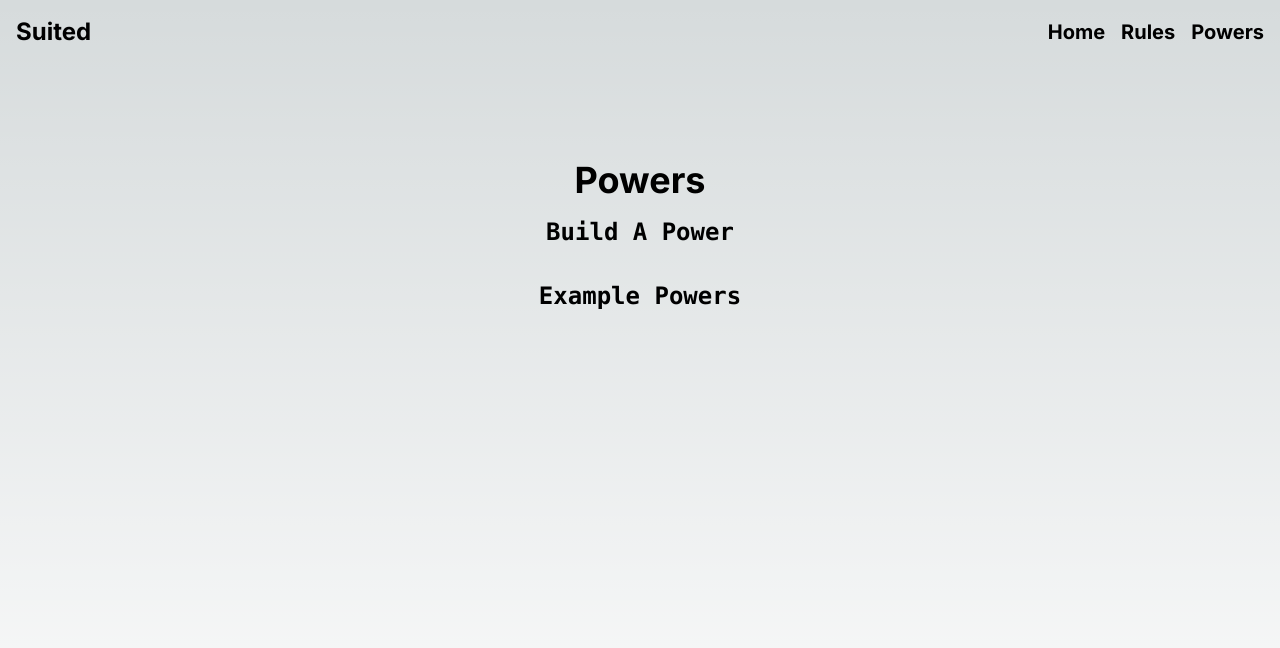
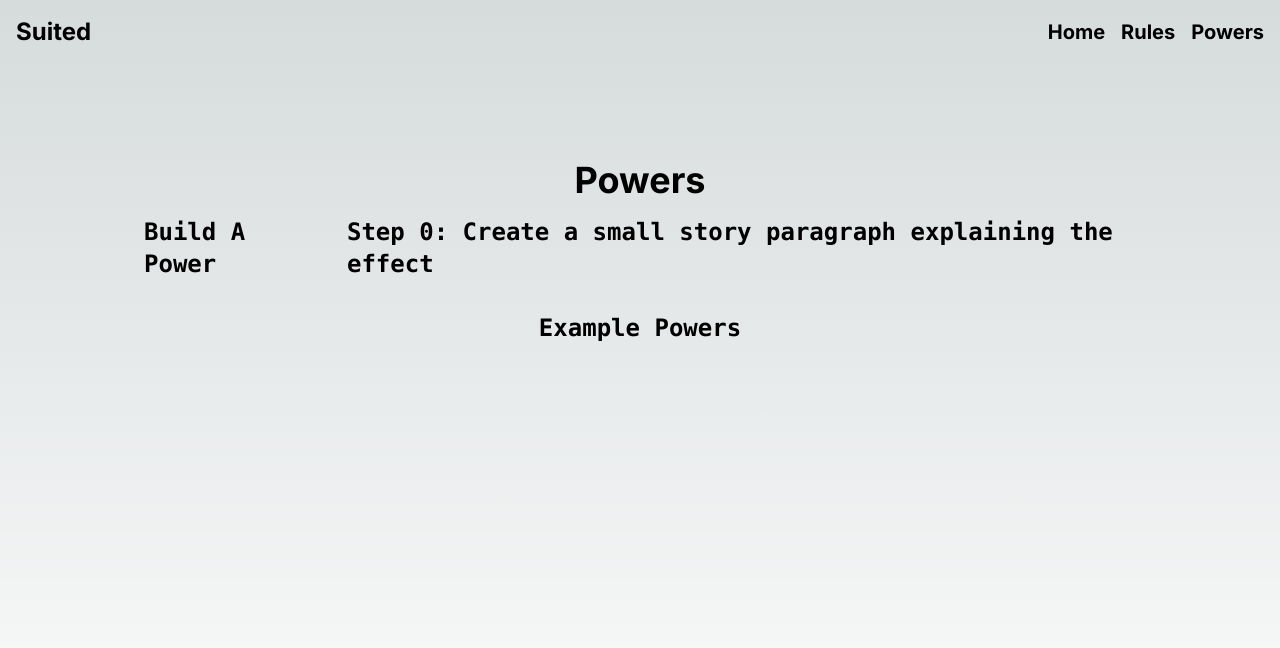
Before and after one commit to brettearle/suited, a Next.js app: page /powers in a window 1280 px wide. Shown: the top 648 px of the page. Built offline with nearby package versions, Linux system fonts and the light colour scheme.

Commit message:
started power page

```diff
--- a/app/powers/page.tsx
+++ b/app/powers/page.tsx
@@ -4,6 +4,9 @@ export default function Powers(): JSX.Element {
       <h1 className='text-4xl font-bold'>Powers</h1>
       <section className='flex z-10 w-full max-w-5xl items-center justify-center font-mono text-sm lg:flex'>
         <h2 className='text-2xl font-bold m-4'>Build A Power</h2>
+        <h4 className='text-2xl font-bold m-4'>
+          Step 0: Create a small story paragraph explaining the effect
+        </h4>
       </section>
       <section className='flex z-10 w-full max-w-5xl items-center justify-center font-mono text-sm lg:flex'>
         <h2 className='text-2xl font-bold m-4'>Example Powers</h2>
```
